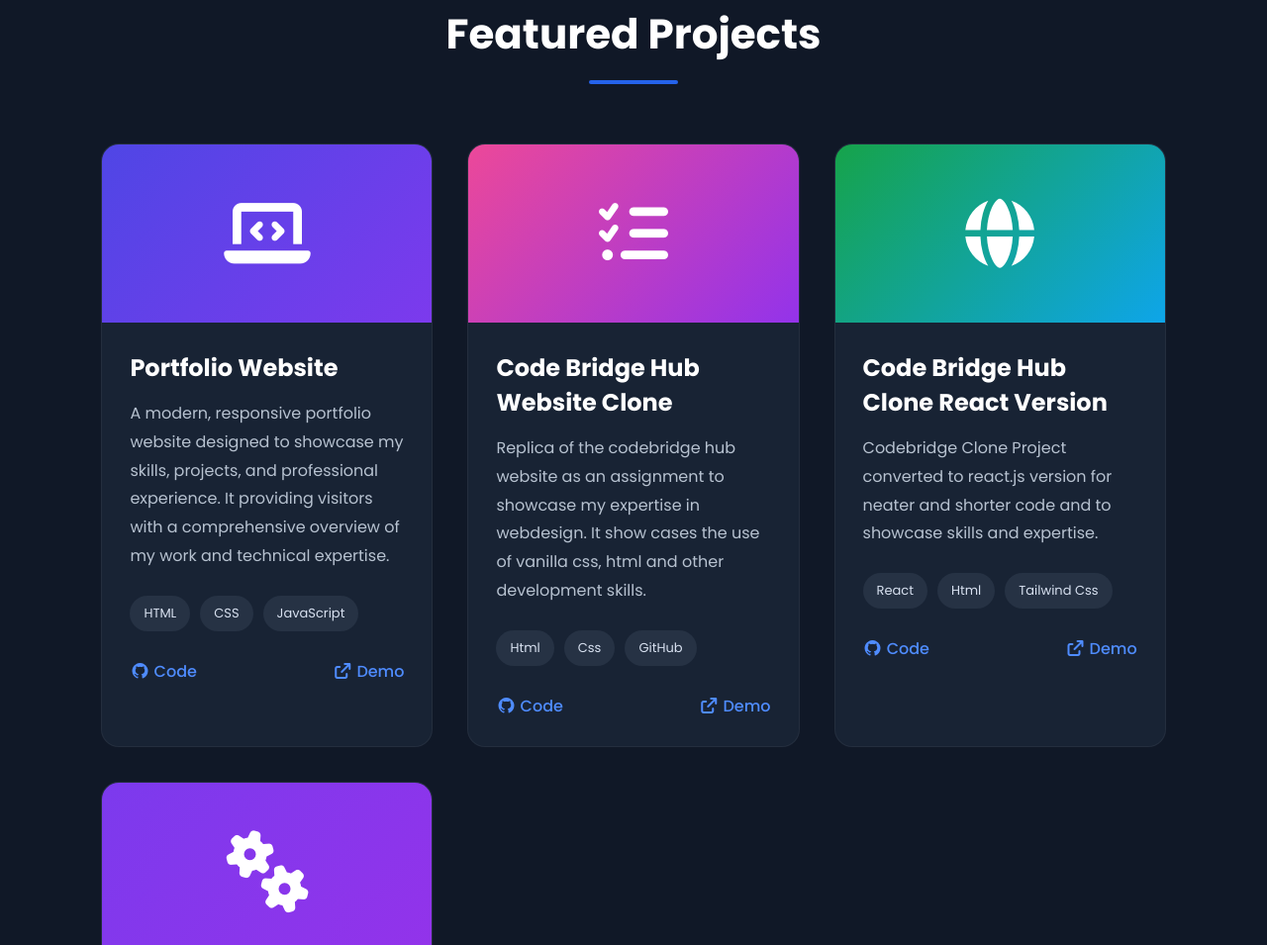
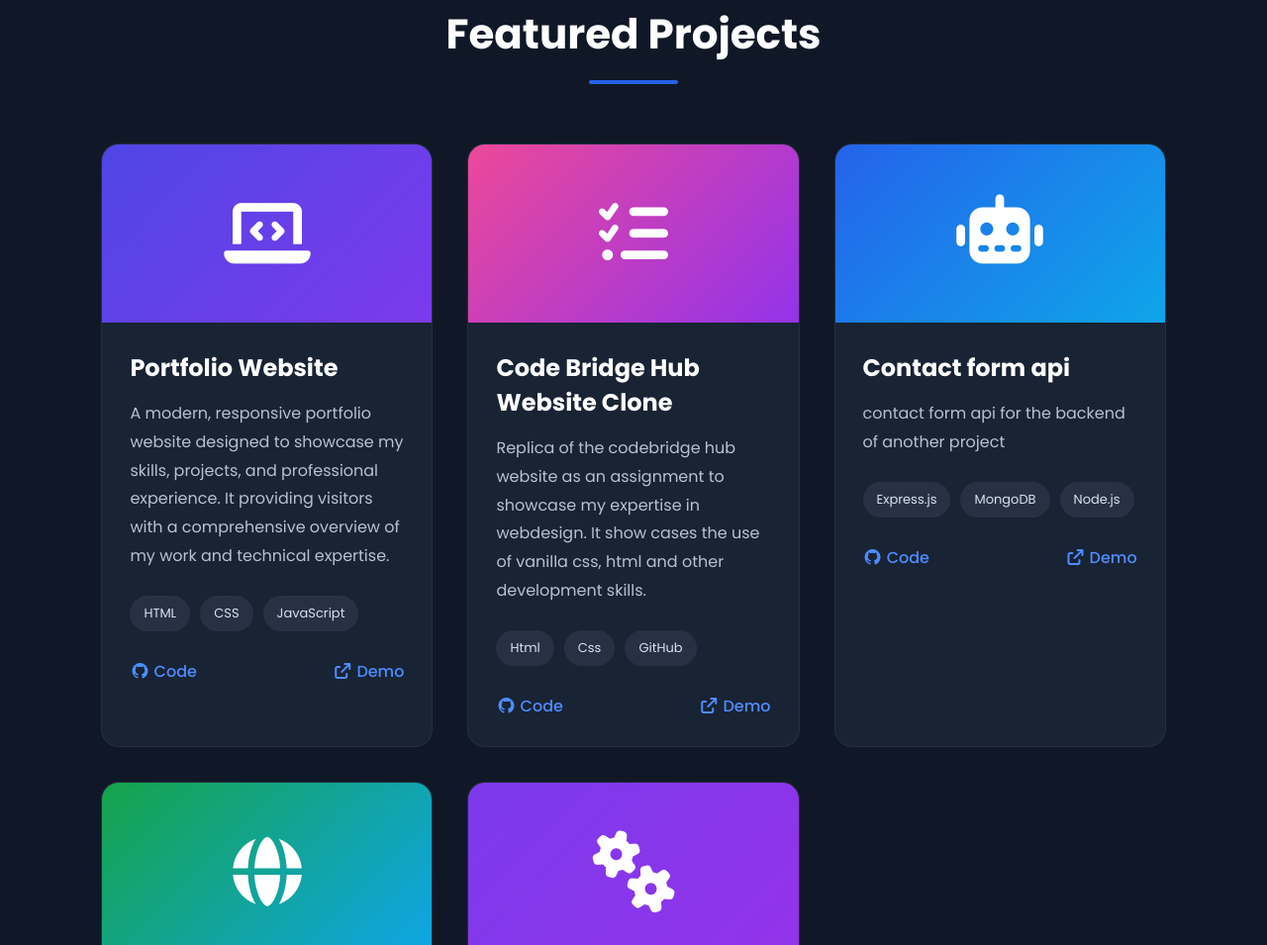
Before and after one commit to maaar-i/Portfolio-website, a plain HTML site: page index.html in a window 1280 px wide. Shown: the part 2632-3587 px from the top of the page at 99% size. Drawn offline with Linux system fonts and the light colour scheme.

Commit message:
added contact form project

```diff
--- a/index.html
+++ b/index.html
@@ -340,7 +340,7 @@
 
             <!-- Project 3 -->
 
-            <!-- <div class="project-card">
+            <div class="project-card">
 
                 <div class="project-banner banner-three">
 
@@ -350,33 +350,31 @@
 
                 <div class="project-content">
 
-                    <h3>AI Chat Application</h3>
+                    <h3>Contact form api</h3>
 
                     <p>
-                        AI-powered chatbot built with OpenAI APIs supporting
-                        conversations, image generation, history,
-                        authentication and responsive UI.
+                        contact form api for the backend of another project
                     </p>
 
                     <div class="project-tech">
 
-                        <span>React</span>
-                        <span>OpenAI</span>
+                        <span>Express.js</span>
+                        <span>MongoDB</span>
                         <span>Node.js</span>
 
                     </div>
 
                     <div class="project-links">
 
-                        <a href="#"><i class="fab fa-github"></i> Code</a>
+                        <a href="https://github.com/maaar-i/Portfolio-website/tree/main/backend" target="_blank"><i class="fab fa-github"></i> Code</a>
 
-                        <a href="#"><i class="fas fa-arrow-up-right-from-square"></i> Demo</a>
+                        <a href="https://maaar-contact-form-api.vercel.app" target="_blank"><i class="fas fa-arrow-up-right-from-square"></i> Demo</a>
 
                     </div>
 
                 </div>
 
-            </div> -->
+            </div>
 
             <!-- Project 4 -->
 
```
